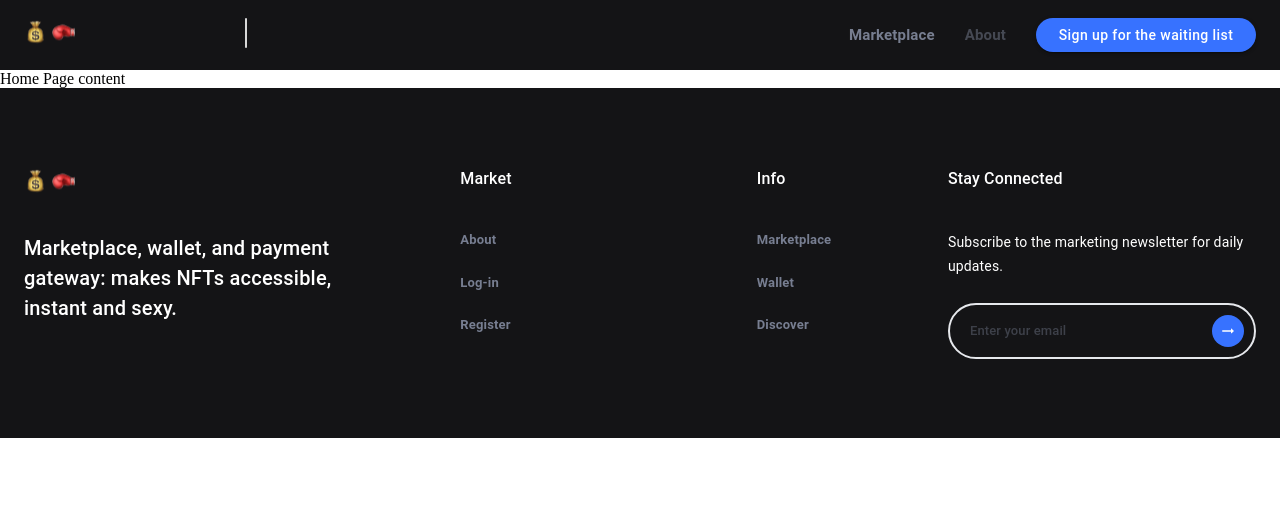
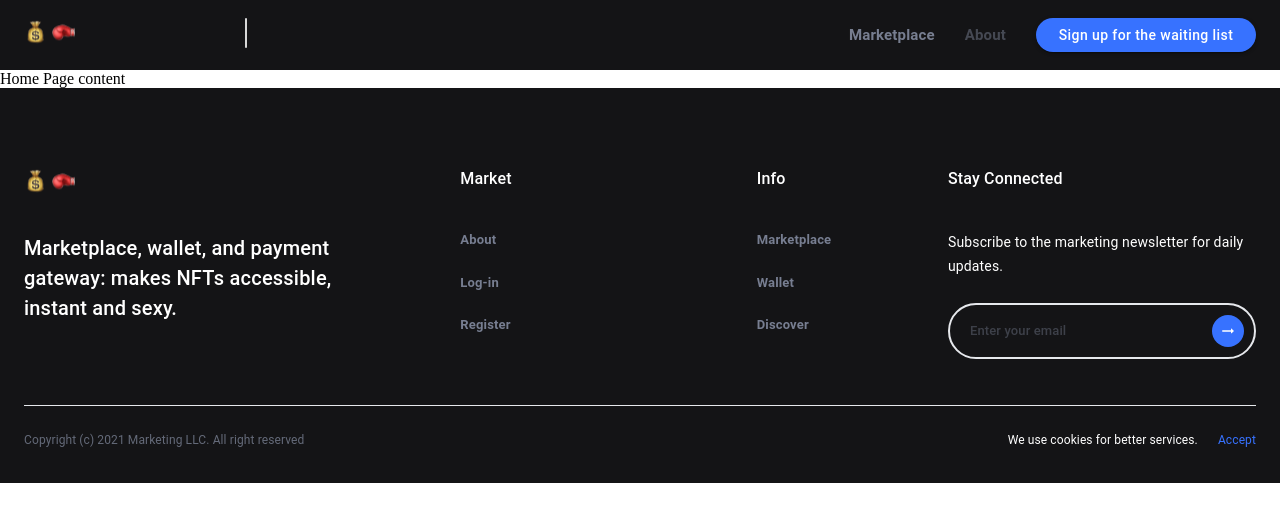
Before and after one commit to topdev0217/Landing_page, a React (Create React App) app: page / in a window 1280 px wide. Shown: the top 522 px of the page. Built offline with nearby package versions, Linux system fonts and the light colour scheme.

Commit message:
Update: footer completed

```diff
--- a/src/components/Footer/index.js
+++ b/src/components/Footer/index.js
@@ -1,4 +1,4 @@
-import React from 'react';
+import React, { useState } from 'react';
 import { useHistory, Link } from 'react-router-dom'
 import Container from '@material-ui/core/Container';
 import Grid from '@material-ui/core/Grid';
@@ -12,6 +12,7 @@ import './style.scss';
 
 const Footer = () => {
   const history = useHistory();
+  const [cookie, setCookie] = useState(false);
 
   /**
    * Go to url by a click
@@ -19,6 +20,10 @@ const Footer = () => {
   */
   const linkTo = (url) => {
     history.push(url)
+  }
+
+  const cookieAccept = () => {
+    setCookie(true);
   }
 
   return (
@@ -129,6 +134,18 @@ const Footer = () => {
           {/* STAY CONNECTED SECTION END */}
 
         </Grid>
+        <Typography component='div' className='divider' />
+        <Typography component='div' className='copylight-section'>
+          <Typography component='span' className='copylight'>Copyright (c) 2021 Marketing LLC. All right reserved</Typography>
+          {
+            !cookie && (
+              <Typography component='span' className='cookies-bar'>
+                We use cookies for better services.
+                <Typography component='span' className='accept' onClick={cookieAccept}>Accept</Typography>
+              </Typography>
+            )
+          }
+        </Typography>
       </Container>
     </div>
   )
--- a/src/components/Footer/style.scss
+++ b/src/components/Footer/style.scss
@@ -5,7 +5,7 @@
   background: #141416;
 
   .container {
-    padding: 79px 24px;
+    padding: 79px 24px 34px 24px;
 
     .title {
       font-weight: 500;
@@ -87,5 +87,40 @@
 
       }
     }
+
+    .divider {
+      margin-top: 46px;
+      width: 100%;
+      height: 1px;
+      background: #E6E8EC;
+    }
+
+    .copylight-section {
+      margin-top: 25px;
+      display: flex;
+      justify-content: space-between;
+      align-items: center;
+
+      .copylight {
+        font-size: 12px;
+        color: #646A79;
+      }
+
+      .cookies-bar {
+        color: #FFFFFF;
+        font-size: 12px;
+        .accept {
+          margin-left: 20px;
+          color: #3772FF;
+          font-size: 12px;
+          cursor: pointer;
+          transition: all 0.3s;
+
+          &:hover {
+            font-weight: 500;
+          }
+        }
+      }
+    }
   }
 }
```
